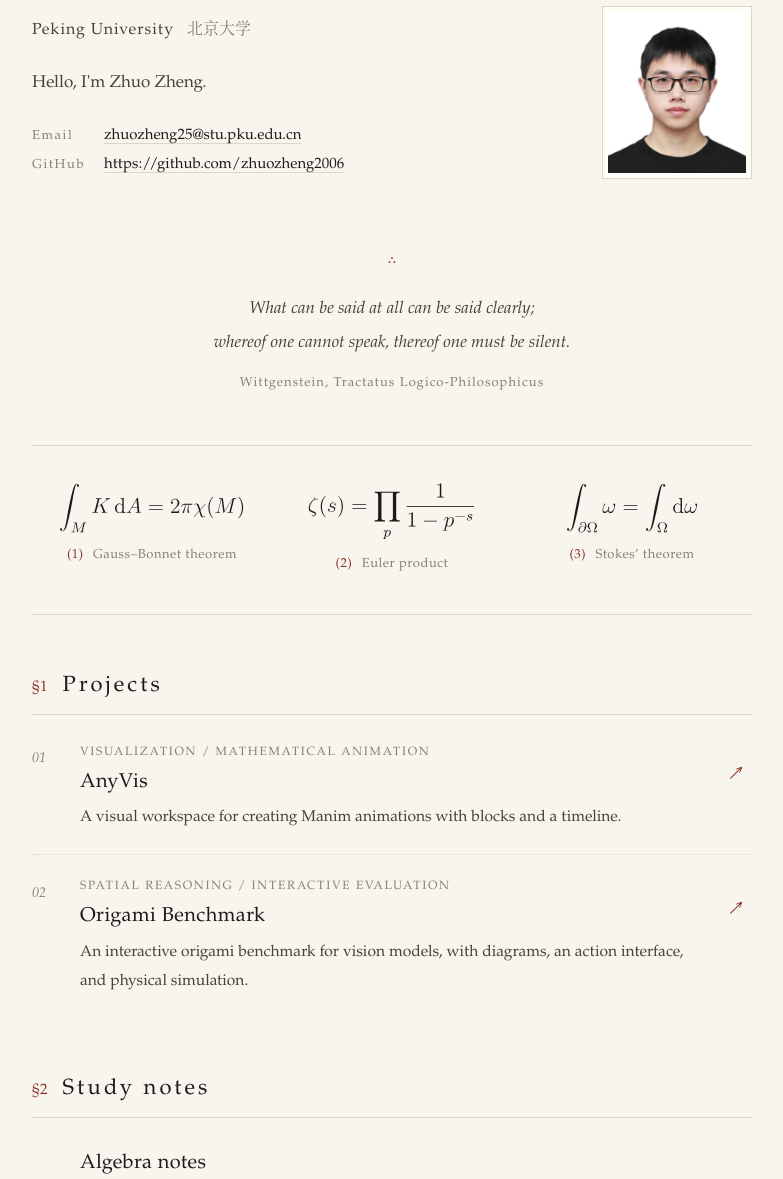
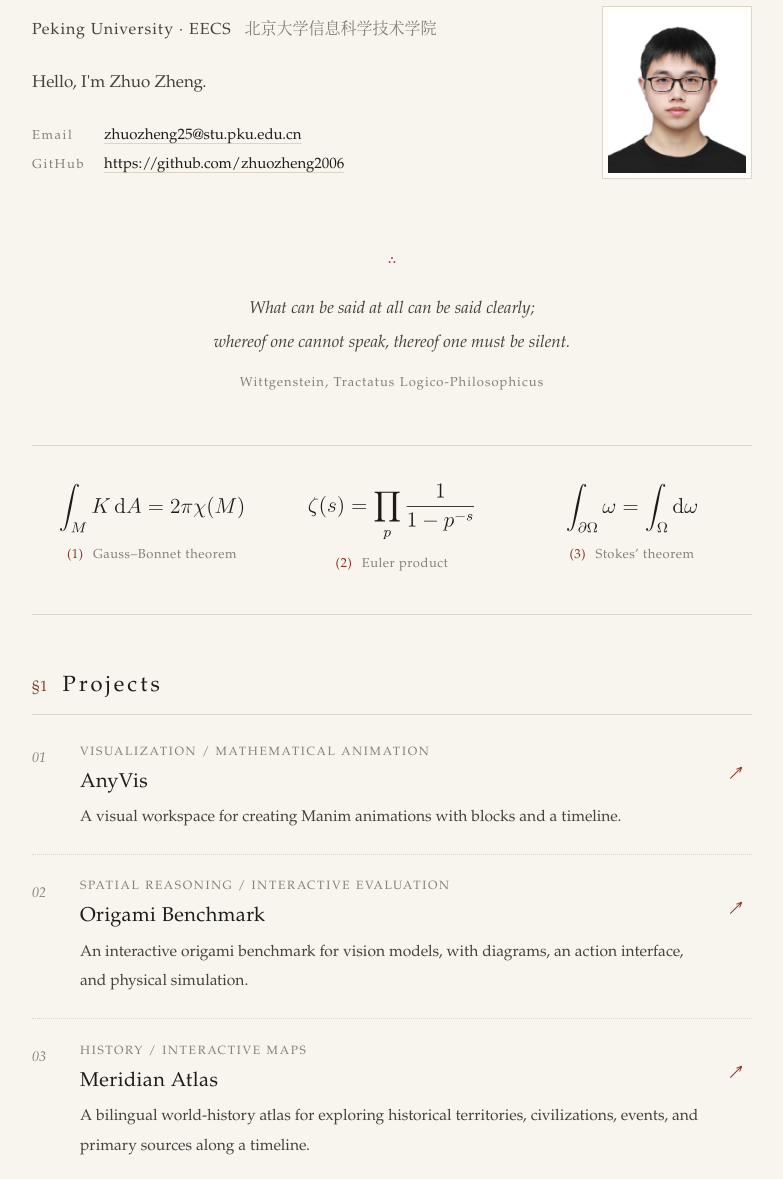
Before and after one commit to zhuozheng2006/zhuozheng2006.github.io, a plain HTML site: page en.html in a window 1280 px wide. Shown: the part 560-1739 px from the top of the page, without its empty margins (248-1031 px from the left). Drawn offline with Linux system fonts and the light colour scheme.

Commit message:
Update English affiliation and add Meridian Atlas project

```diff
--- a/en.html
+++ b/en.html
@@ -213,7 +213,7 @@
           <p class="profile-heading">About</p>
           <div class="profile-identity">
             <h1 id="intro-heading" class="profile-name">Zhuo Zheng<span lang="zh-CN">郑卓</span></h1>
-            <p class="hero__affiliation">Peking University<span lang="zh-CN">北京大学</span></p>
+            <p class="hero__affiliation">Peking University · EECS<span lang="zh-CN">北京大学信息科学技术学院</span></p>
           </div>
           <p class="hero__intro">Hello, I'm Zhuo Zheng.</p>
           <dl class="profile-details">
@@ -266,6 +266,15 @@
             </div>
             <a class="project__arrow" href="https://github.com/zhuozheng2006/origami-benchmark" aria-label="View project: Origami Benchmark">↗</a>
           </article>
+          <article class="project">
+            <div class="project__index" aria-hidden="true">03</div>
+            <div class="project__content">
+              <p class="project__meta">HISTORY / INTERACTIVE MAPS</p>
+              <h3><a href="https://github.com/zhuozheng2006/meridian-atlas">Meridian Atlas</a></h3>
+              <p>A bilingual world-history atlas for exploring historical territories, civilizations, events, and primary sources along a timeline.</p>
+            </div>
+            <a class="project__arrow" href="https://github.com/zhuozheng2006/meridian-atlas" aria-label="View project: Meridian Atlas">↗</a>
+          </article>
         </div>
       </section>
       <section class="section" id="notes" aria-labelledby="notes-heading">
```
